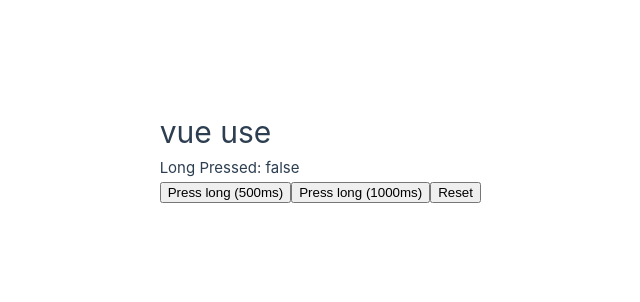
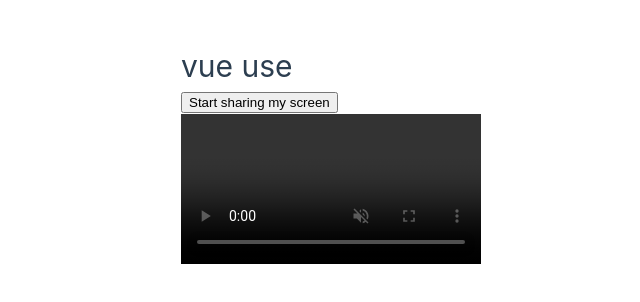
Before and after one commit to noah-00/vue3-doc, a Vue app: page / in a window 1280 px wide. Shown: the part 244-546 px from the top of the page, without its empty margins (159-799 px from the left). Built offline with nearby package versions, Linux system fonts and the light colour scheme.

Commit message:
✨ useDisplayMedia

```diff
--- /dev/null
+++ b/src/components/VueUse/Sensors/UseDisplayMedia.vue
@@ -0,0 +1,34 @@
+<script setup lang="ts">
+import { ref, watchEffect } from "vue";
+import { useDisplayMedia } from "@vueuse/core";
+
+const video = ref<HTMLVideoElement>();
+const { stream, enabled } = useDisplayMedia();
+
+watchEffect(() => {
+  if (video.value) video.value.srcObject = stream.value!;
+});
+</script>
+
+<template>
+  <div>
+    <div>
+      <button @click="enabled = !enabled">
+        {{ enabled ? "Stop" : "Start" }} sharing my screen
+      </button>
+    </div>
+
+    <div>
+      <video ref="video" muted autoplay controls class="video" />
+    </div>
+  </div>
+</template>
+
+<style scoped>
+.video {
+  width: 100%;
+  max-width: 100%;
+  height: auto;
+  max-height: 100%;
+}
+</style>
--- a/src/components/VueUse/index.vue
+++ b/src/components/VueUse/index.vue
@@ -20,6 +20,7 @@
 import OnClickOutside from "./Sensors/OnClickOutside.vue";
 import OnKeyStroke from "./Sensors/OnKeyStroke.vue";
 import OnLongPress from "./Sensors/OnLongPress.vue";
+import UseDisplayMedia from "./Sensors/UseDisplayMedia.vue";
 </script>
 
 <template>
@@ -44,5 +45,6 @@
 
   <!-- <OnClickOutside /> -->
   <!-- <OnKeyStroke /> -->
-  <OnLongPress />
+  <!-- <OnLongPress /> -->
+  <UseDisplayMedia />
 </template>
```
